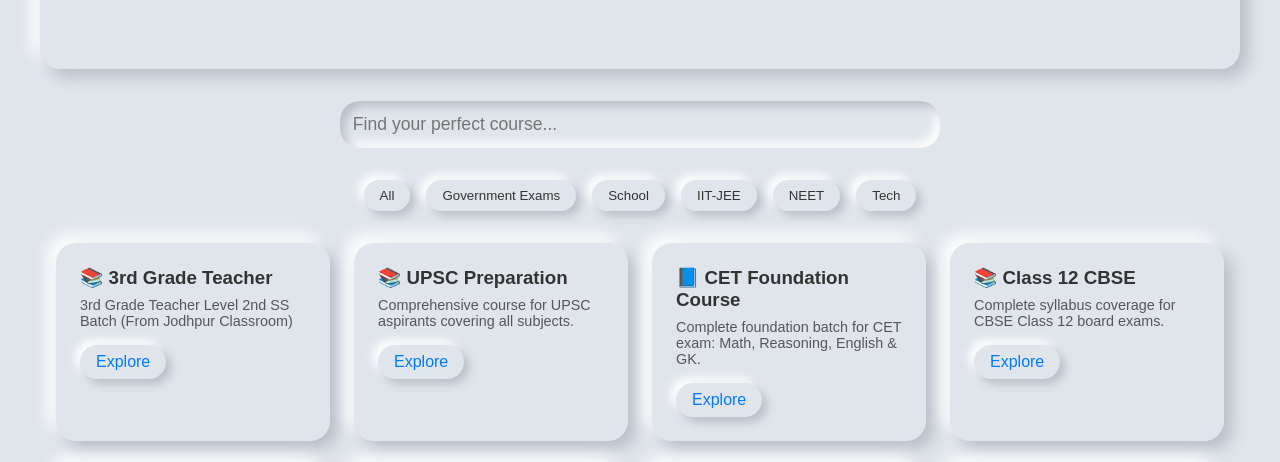
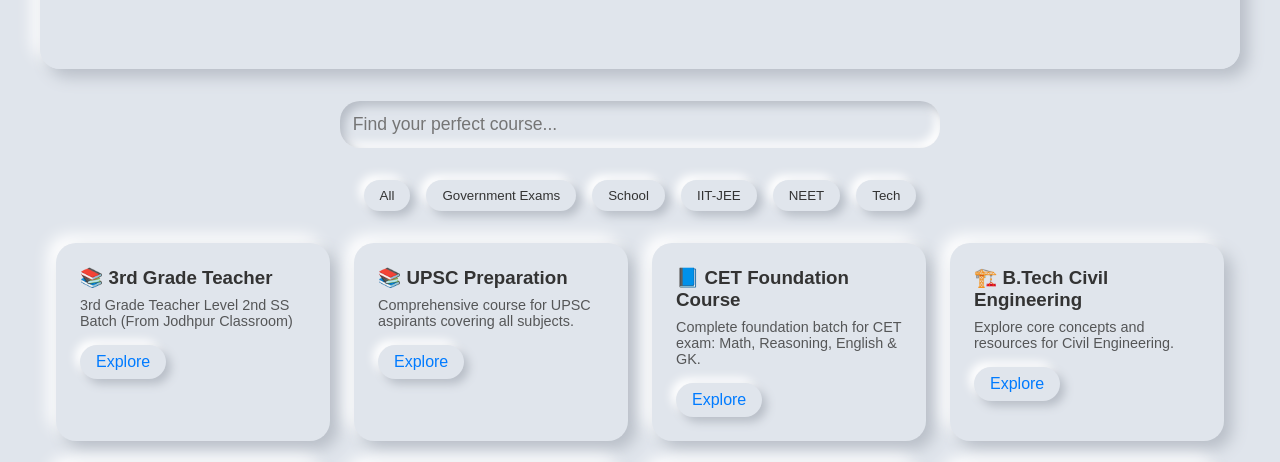
Before and after one commit to Dipin1234/Courseweb, a plain HTML site: page 1.html in a window 1280 px wide. Shown: the part 229-691 px from the top of the page. Drawn offline with Linux system fonts and the light colour scheme.

Commit message:
Update 1.html

```diff
--- a/1.html
+++ b/1.html
@@ -448,6 +448,17 @@
                 <p>Complete foundation batch for CET exam: Math, Reasoning, English & GK.</p>
                 <a href="cet.html" class="explore-btn">Explore</a>
             </div>
+            <div class="course-card" data-category="College">
+    <h3>🏗️ B.Tech Civil Engineering</h3>
+    <p>Explore core concepts and resources for Civil Engineering.</p>
+    <a href="https://dipin1234.github.io/Btech-civil-Eng/"
+       class="explore-btn"
+       target="_blank"
+       rel="noopener noreferrer"
+       aria-label="Explore B.Tech Civil Engineering">
+       Explore
+    </a>
+</div>
             <div class="course-card" data-category="School">
                 <h3>📚 Class 12 CBSE</h3>
                 <p>Complete syllabus coverage for CBSE Class 12 board exams.</p>
```
